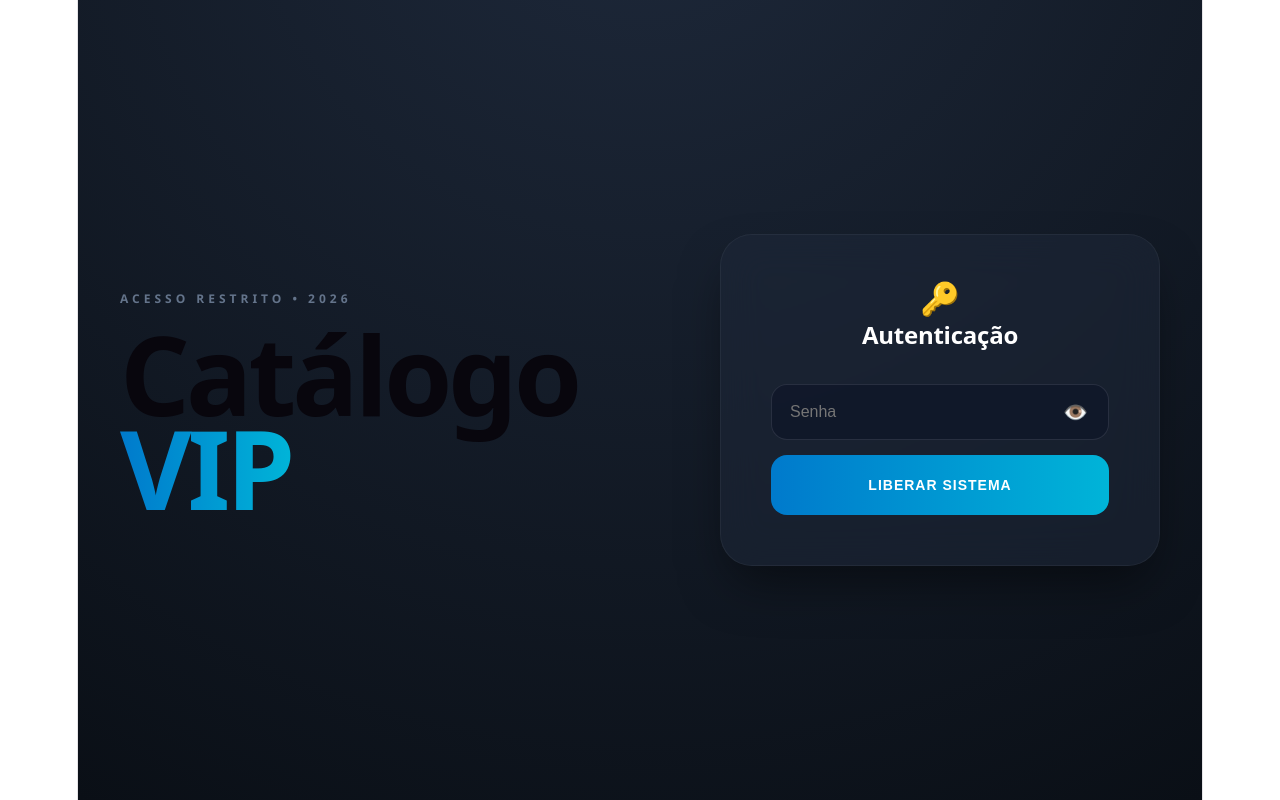
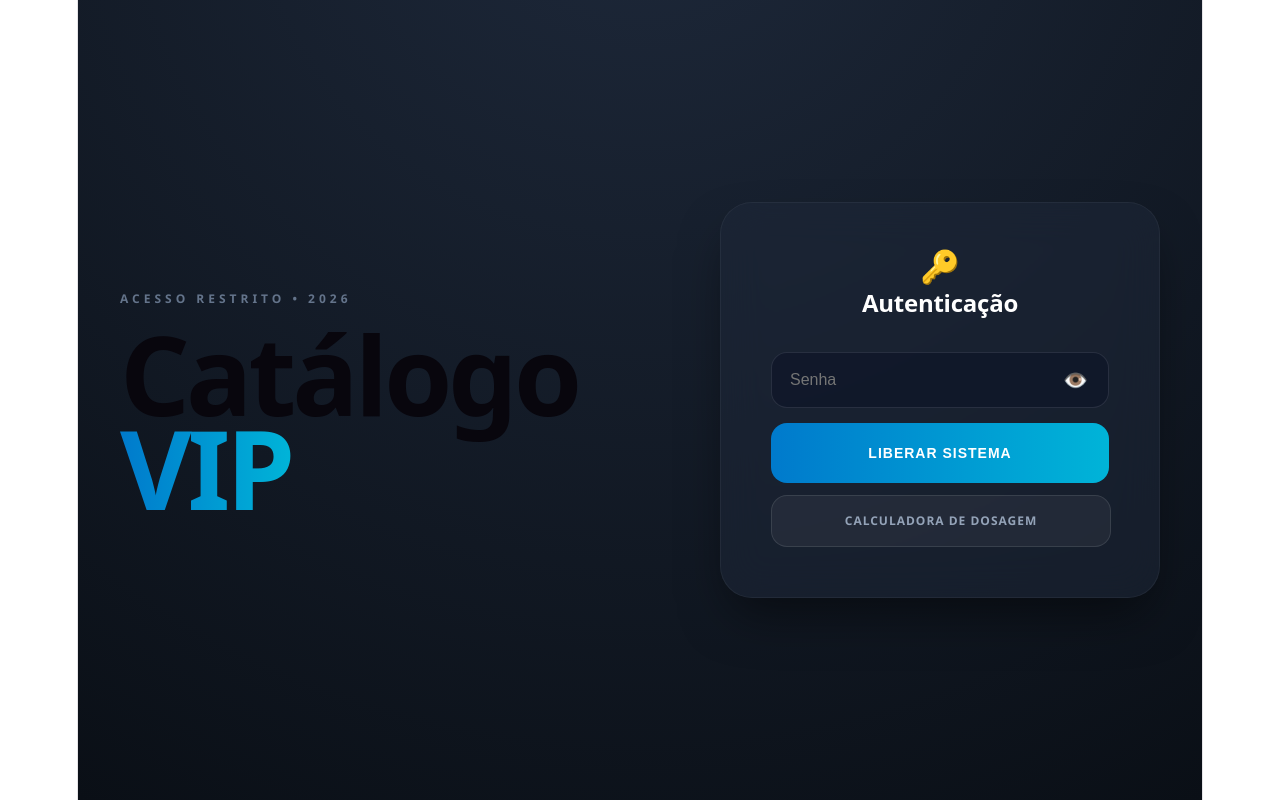
Before and after one commit to nooklesbr-droid/catalogo-site2, a React (Vite) app: page / in a window 1280 px wide. Built offline with nearby package versions, Linux system fonts and the light colour scheme.

Commit message:
Update App.jsx

```diff
--- a/src/App.jsx
+++ b/src/App.jsx
@@ -109,7 +109,7 @@ export default function App() {
   const [showPassword, setShowPassword] = useState(false);
   const [activeTab, setActiveTab] = useState(null);
 
-  const dataAtualizacao = "24/03/2026"; // Data configurada manualmente
+  const dataAtualizacao = "24/03/2026";
 
   async function handleLogin() {
     if (password === SENHA_REAL) {
@@ -165,7 +165,20 @@ export default function App() {
                   <button onClick={() => setShowPassword(!showPassword)} style={styles.eyeButton}>{showPassword ? "🙈" : "👁️"}</button>
                 </div>
                 {error && <div style={styles.errorText}>{error}</div>}
+
+                {/* BOTÃO PRINCIPAL */}
                 <button onClick={handleLogin} style={styles.primaryButton}>LIBERAR SISTEMA</button>
+
+                {/* BOTÃO DA CALCULADORA ADICIONADO ABAIXO */}
+                <a
+                  href="https://calculadorapeps.onrender.com/"
+                  target="_blank"
+                  rel="noreferrer"
+                  style={styles.calcButton}
+                >
+                  CALCULADORA DE DOSAGEM
+                </a>
+
               </div>
             </div>
           </div>
@@ -255,6 +268,27 @@ const getStyles = (isMobile) => ({
   eyeButton: { position: "absolute", right: 15, top: "50%", transform: "translateY(-50%)", background: "none", border: "none", cursor: "pointer", fontSize: 20 },
   errorText: { color: "#fb7185", fontSize: 13, textAlign: "center", fontWeight: 600, marginBottom: "15px" },
   primaryButton: { width: "100%", height: 60, borderRadius: 16, background: "linear-gradient(90deg, #007acc, #00b4d8)", color: "#fff", fontWeight: 700, cursor: "pointer", border: "none", fontSize: 14, letterSpacing: "1px" },
+
+  // ESTILO DO BOTÃO DA CALCULADORA
+  calcButton: {
+    display: "flex",
+    alignItems: "center",
+    justifyContent: "center",
+    width: "100%",
+    height: 50,
+    marginTop: "12px",
+    borderRadius: 16,
+    background: "rgba(255, 255, 255, 0.05)",
+    color: "#94a3b8",
+    fontWeight: 600,
+    cursor: "pointer",
+    border: "1px solid rgba(255, 255, 255, 0.1)",
+    fontSize: 12,
+    letterSpacing: "1px",
+    textDecoration: "none",
+    transition: "0.2s"
+  },
+
   appContainer: { width: "95%", maxWidth: "1100px", margin: "0 auto", padding: isMobile ? "20px 0" : "40px 0", boxSizing: "border-box" },
   heroPanel: { marginBottom: 30, width: "100%" },
   heroGrid: { display: "flex", flexWrap: "wrap", justifyContent: "space-between", alignItems: "flex-end", gap: 20 },
```
